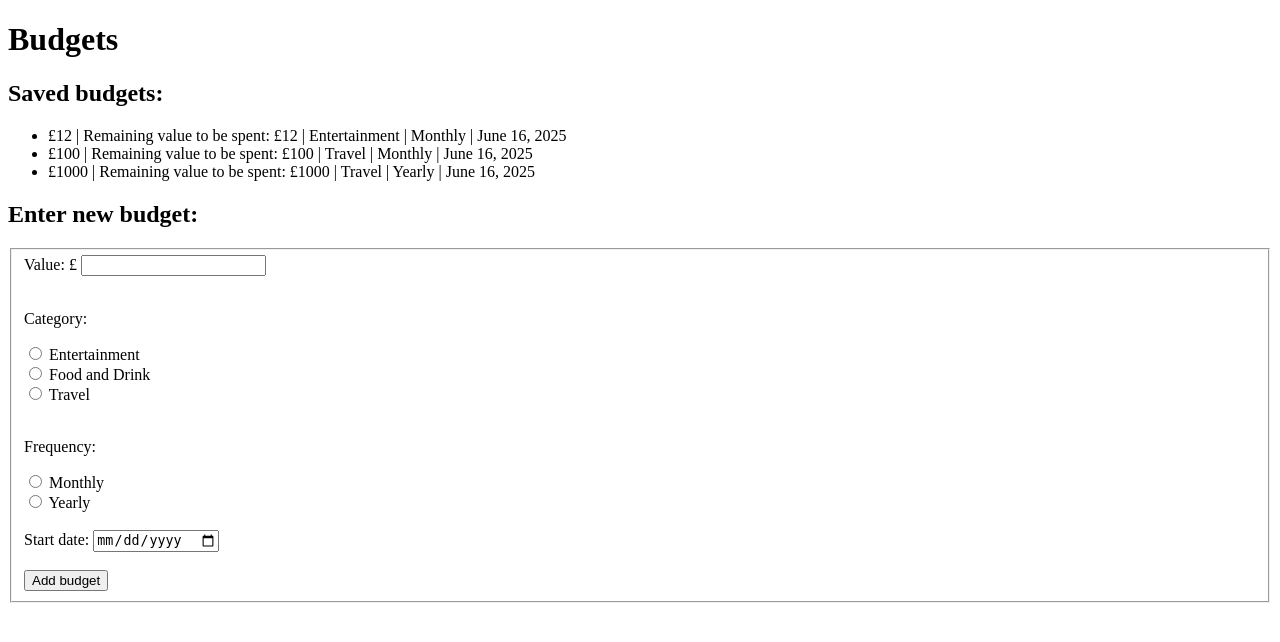
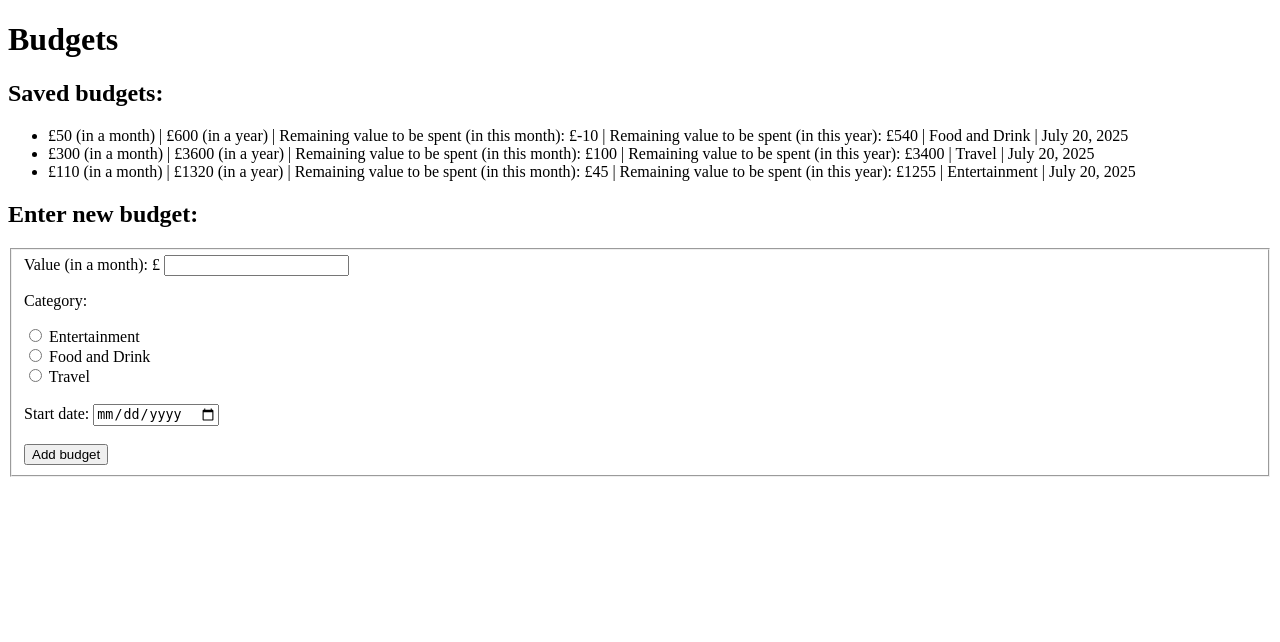
Before and after one commit to sebseb0802/finance-tracker, a Django app: page /finance/budgets/ in a window 1280 px wide. Shown: the top 642 px of the page. Run offline with Django 5.2, Linux system fonts and the light colour scheme; data comes from the database, SQL or seed files in the repository.

Commit message:
feat: change and add logic for budgeting/expenses
Change how budget frequency is manipulated by the user - the user can
only add the monthly value for a category of budget and the yearly value
is automatically calculated. Add interaction between adding expenses and
adding budgets - if expenses for a category of budget already exist when
a budget is added, automatically subtract the total of these expenses
from both the monthly and yearly values of the budget (regardless of
frequency of expense), and vice versa if a budget already exists for a
given category when adding expenses. Add ability for a previous budget
for a category to be overwritten (no more than 1 budget per category) -
carry over expenses from the previous budget.

```diff
--- a/project/finance/admin.py
+++ b/project/finance/admin.py
@@ -1,6 +1,8 @@
 from django.contrib import admin
-from .models import User, Income
+from .models import User, Income, Expense, Budget
 
 # Register your models here.
 admin.site.register(User)
 admin.site.register(Income)
+admin.site.register(Expense)
+admin.site.register(Budget)
--- a/project/finance/models.py
+++ b/project/finance/models.py
@@ -10,9 +10,8 @@ class User(models.Model):
         return self.user_username
 
 class FinancialObject(models.Model):
-    user = models.ForeignKey(User, on_delete=models.CASCADE) # A single user can have many instances of income
+    user = models.ForeignKey(User, on_delete=models.CASCADE) # A single user can have many instances of income/expenses/budgets
     value = models.IntegerField(default=0)
-    frequency = models.CharField(default="Monthly", max_length=200)
     startDate = models.DateField(default=datetime.date.today)
     addDate = models.DateField(default=datetime.date.today)
 
@@ -21,11 +20,15 @@ class FinancialObject(models.Model):
 
 class Income(FinancialObject):
     source = models.CharField(default="N/A", max_length=200)
+    frequency = models.CharField(default="Monthly", max_length=200)
 
 class Expense(FinancialObject):
     source = models.CharField(default="N/A", max_length=200)
     category = models.CharField(default="Entertainment", max_length=200)
+    frequency = models.CharField(default="Monthly", max_length=200)
 
 class Budget(FinancialObject):
+    yearlyValue = models.IntegerField(default=0)
     category = models.CharField(default="Entertainment", max_length=200)
-    remainingValue = models.IntegerField(default=0)
+    remainingValueMonth = models.IntegerField(default=0)
+    remainingValueYear = models.IntegerField(default=0)
--- a/project/finance/templates/finance/budgets.html
+++ b/project/finance/templates/finance/budgets.html
@@ -12,7 +12,7 @@
     <ul>
     {% if budgets %}
         {% for i in budgets %}
-            <li>£{{ i.value }} | Remaining value to be spent: £{{ i.remainingValue }} | {{ i.category }} | {{ i.frequency }} | {{ i.startDate}}</li>
+            <li>£{{ i.value }} (in a month) | £{{ i.yearlyValue }} (in a year) | Remaining value to be spent (in this month): £{{ i.remainingValueMonth }} | Remaining value to be spent (in this year): £{{ i.remainingValueYear }} | {{ i.category }} | {{ i.startDate}}</li>
         {% endfor %}
     {% else %}
         <li>No budgets added yet.</li>
@@ -26,8 +26,8 @@
     <form action="{% url 'finance:addBudget' %}" method="post">
         {% csrf_token %}
         <fieldset>
-            <label for="value">Value: £</label>
-            <input type="text" id="value" name="value"><br><br>
+            <label for="value">Value (in a month): £</label>
+            <input type="text" id="value" name="value"><br>
 
             <p>Category:</p>
             <input type="radio" id="Entertainment" name="category" value="Entertainment">
@@ -39,15 +39,6 @@
             <input type="radio" id="Travel" name="category" value="Travel">
             <label for="Travel">Travel</label><br><br>
 
-
-            <p>Frequency:</p>
-            <input type="radio" id="monthly" name="frequency" value="Monthly">
-            <label for="monthly">Monthly</label><br>
-
-            <input type="radio" id="yearly" name="frequency" value="Yearly">
-            <label for="yearly">Yearly</label><br><br>
-
-
             <label for="startDate">Start date: </label>
             <input type="date" id="startDate" name="startDate" value=date><br><br>
 
--- a/project/finance/views.py
+++ b/project/finance/views.py
@@ -29,7 +29,7 @@ def income(request):
 
 def addIncome(request):
     try:
-        input_value = request.POST["value"]
+        input_value = int(request.POST["value"])
         input_source = request.POST["source"]
         input_frequency = request.POST["frequency"]
         input_startDate = request.POST["startDate"]
@@ -63,7 +63,7 @@ def expenses(request):
 def addExpense(request):
     try:
         input_category = request.POST["category"]
-        input_value = request.POST["value"]
+        input_value = int(request.POST["value"])
         input_source = request.POST["source"]
         input_frequency = request.POST["frequency"]
         input_startDate = request.POST["startDate"]
@@ -78,7 +78,15 @@ def addExpense(request):
             }
         )
     else:
-        expense = Expense(user=User.objects.get(), category=input_category, value=input_value, source=input_source, frequency=input_frequency, startDate=input_startDate)
+        if Budget.objects.filter(category=input_category):
+            remainingValueMonth = Budget.objects.get(category=input_category).remainingValueMonth
+            remainingValueYear = Budget.objects.get(category=input_category).remainingValueYear
+
+            Budget.objects.filter(category=input_category).update(remainingValueMonth=(remainingValueMonth-int(input_value)))
+            Budget.objects.filter(category=input_category).update(remainingValueYear=(remainingValueYear-int(input_value)))
+
+
+        expense = Expense(user=User.objects.get(), category=input_category, value=input_value, frequency=input_frequency, source=input_source, startDate=input_startDate)
         expense.save()
         return HttpResponseRedirect(f"{reverse('finance:expenses')}?message=Expense added successfully.")
 
@@ -97,8 +105,7 @@ def budgets(request):
 def addBudget(request):
     try:
         input_category = request.POST["category"]
-        input_value = request.POST["value"]
-        input_frequency = request.POST["frequency"]
+        input_value = int(request.POST["value"])
         input_startDate = request.POST["startDate"]
     except:
         budgets = Budget.objects.all()
@@ -111,6 +118,26 @@ def addBudget(request):
             }
         )
     else:
-        budget = Budget(user=User.objects.get(), category=input_category, value=input_value, remainingValue = input_value, frequency=input_frequency, startDate=input_startDate)
+        deletedBudget = False
+
+        if Budget.objects.filter(category=input_category):
+            Budget.objects.filter(category=input_category).delete() # User cannot have more than one budget for a category
+            deletedBudget = True
+
+        yearlyValue = 12 * input_value
+        budget = Budget(user=User.objects.get(), category=input_category, value=input_value, remainingValueMonth=input_value, startDate=input_startDate, yearlyValue=yearlyValue, remainingValueYear=yearlyValue)
         budget.save()
-        return HttpResponseRedirect(f"{reverse('finance:budgets')}?message=Budget added successfully.")
+
+        if Expense.objects.filter(category=input_category):
+            requiredExpenses = get_list_or_404(Expense.objects.filter(category=input_category))
+
+            for i in range(len(requiredExpenses)):
+                expenseValue = requiredExpenses[i].value
+                remainingValueMonth = Budget.objects.filter(category=input_category).get().remainingValueMonth - expenseValue
+                remainingValueYear = Budget.objects.filter(category=input_category).get().remainingValueYear - expenseValue
+                Budget.objects.filter(category=input_category).update(remainingValueMonth=remainingValueMonth, remainingValueYear=remainingValueYear)
+
+        if deletedBudget == True:
+            return HttpResponseRedirect(f"{reverse('finance:budgets')}?message=Budget added successfully (previous budget with the same category and frequency was deleted).")
+        else:
+            return HttpResponseRedirect(f"{reverse('finance:budgets')}?message=Budget added successfully.")
--- a/project/mysite/settings.py
+++ b/project/mysite/settings.py
@@ -26,6 +26,8 @@ SECRET_KEY = "django-insecure-ccobusc+#u9qzelk++ixxf0aq9w2up74ze98k!jy4*cnmfk@bt
 DEBUG = True
 
 ALLOWED_HOSTS = []
+
+CSRF_TRUSTED_ORIGINS = ["https://localhost:8000", "https://localhost:8001", "https://localhost:8002" "https://localhost:8003"]
 
 
 # Application definition
```
Also changed, not shown: project/db.sqlite3, project/finance/migrations/0010_remove_budget_frequency_budget_yearlyvalue.py (added), project/finance/migrations/0011_rename_remainingvalue_budget_remainingvaluemonth_and_more.py (added).
